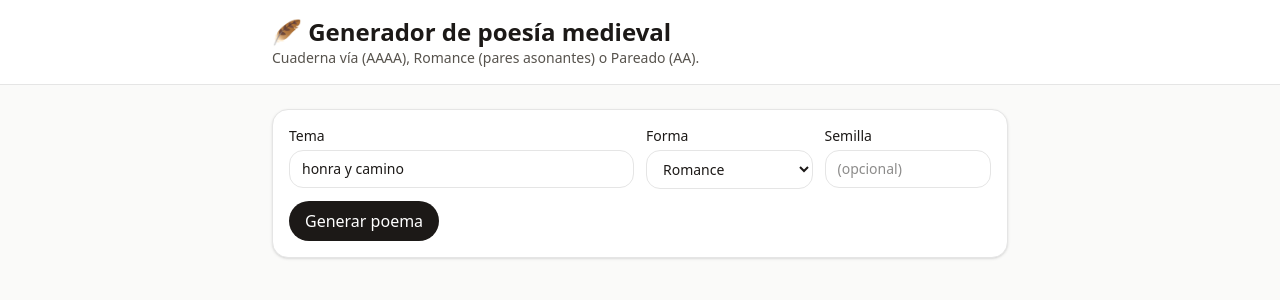
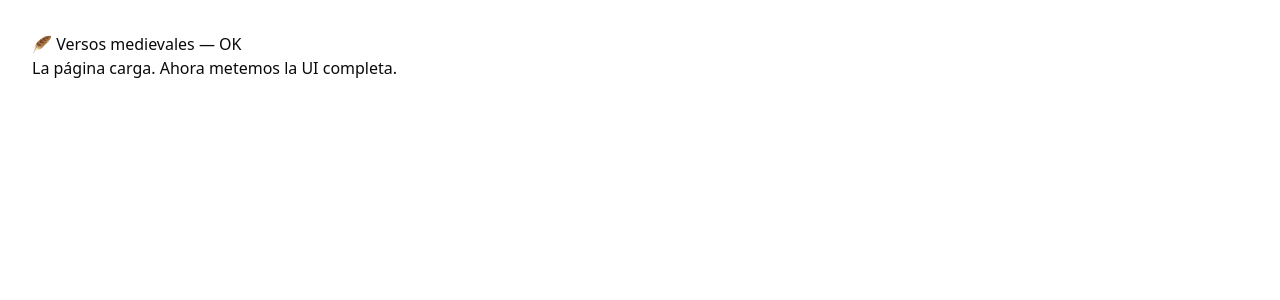
Before and after one commit to elcorreveidile/versos-medievales, a Next.js app: page / in a window 1280 px wide. Shown: the top 300 px of the page. Built offline with nearby package versions, Linux system fonts and the light colour scheme.

Commit message:
Update page.tsx

```diff
--- a/src/app/page.tsx
+++ b/src/app/page.tsx
@@ -1,164 +1,10 @@
 "use client";
 
-import { useState } from "react";
-
-type Poem = {
-  title?: string;
-  form?: string;
-  scheme?: string;
-  lines?: string[];
-  content?: string;
-  note?: string;
-};
-
 export default function Home() {
-  const [topic, setTopic] = useState("honra y camino");
-  const [form, setForm] = useState<"cuaderna" | "romance" | "pareado">("romance");
-  const [seed, setSeed] = useState<number | "">("");
-  const [poem, setPoem] = useState<Poem | null>(null);
-  const [error, setError] = useState<string | null>(null);
-  const [loading, setLoading] = useState(false);
-
-  // Acepta API que devuelva `content` (string) o `lines` (string[])
-  const normalize = (d: Poem) => {
-    if (!Array.isArray(d?.lines) && typeof d?.content === "string") {
-      const lines = d.content.split("\n").map(s => s.trimEnd()).filter(Boolean);
-      return { ...d, lines };
-    }
-    return d;
-  };
-
-  async function generate() {
-    setLoading(true);
-    setError(null);
-    setPoem(null);
-    try {
-      const res = await fetch("/api/generate-poem", {
-        method: "POST",
-        headers: { "Content-Type": "application/json" },
-        body: JSON.stringify({
-          topic: topic.trim() || undefined,
-          form,
-          seed: typeof seed === "number" ? seed : undefined,
-        }),
-      });
-
-      const data: Poem | { error?: string } = await res.json();
-      if (!res.ok) throw new Error((data as any)?.error || "Error en la API");
-
-      const normalized = normalize(data as Poem);
-      if (!normalized?.lines || normalized.lines.length === 0) {
-        throw new Error("La API no devolvió versos.");
-      }
-      setPoem(normalized);
-    } catch (e: any) {
-      setError(e?.message || "Error desconocido");
-    } finally {
-      setLoading(false);
-    }
-  }
-
-  function downloadTxt() {
-    if (!poem?.lines) return;
-    const blob = new Blob([poem.lines.join("\n")], { type: "text/plain;charset=utf-8" });
-    const a = document.createElement("a");
-    a.href = URL.createObjectURL(blob);
-    a.download = `${(poem.form || "poema")}-${(poem.title || "poema").replace(/\s+/g, "_")}.txt`;
-    a.click();
-    URL.revokeObjectURL(a.href);
-  }
-
   return (
-    <main className="min-h-dvh bg-stone-50 text-stone-900">
-      <header className="border-b bg-white/90 backdrop-blur-sm">
-        <div className="mx-auto max-w-3xl px-4 py-4">
-          <h1 className="text-2xl font-semibold">🪶 Generador de poesía medieval</h1>
-          <p className="text-sm text-stone-600">
-            Cuaderna vía (AAAA), Romance (pares asonantes) o Pareado (AA).
-          </p>
-        </div>
-      </header>
-
-      <section className="mx-auto max-w-3xl px-4 py-6">
-        <div className="rounded-2xl border bg-white p-4 shadow-sm">
-          <div className="grid gap-3 sm:grid-cols-4">
-            <label className="sm:col-span-2 text-sm">
-              Tema
-              <input
-                className="mt-1 w-full rounded-xl border px-3 py-2 outline-none focus:ring"
-                value={topic}
-                onChange={(e) => setTopic(e.target.value)}
-                placeholder="honra, camino, frontera…"
-              />
-            </label>
-            <label className="text-sm">
-              Forma
-              <select
-                className="mt-1 w-full rounded-xl border px-3 py-2 outline-none focus:ring"
-                value={form}
-                onChange={(e) => setForm(e.target.value as any)}
-              >
-                <option value="cuaderna">Cuaderna vía</option>
-                <option value="romance">Romance</option>
-                <option value="pareado">Pareado</option>
-              </select>
-            </label>
-            <label className="text-sm">
-              Semilla
-              <input
-                className="mt-1 w-full rounded-xl border px-3 py-2 outline-none focus:ring"
-                type="number"
-                value={seed}
-                onChange={(e) => setSeed(e.target.value === "" ? "" : Number(e.target.value))}
-                placeholder="(opcional)"
-              />
-            </label>
-          </div>
-
-          <div className="mt-3 flex flex-wrap gap-2">
-            <button
-              onClick={generate}
-              disabled={loading}
-              className="rounded-full bg-stone-900 px-4 py-2 text-white hover:bg-stone-800 disabled:opacity-60"
-            >
-              {loading ? "Generando…" : "Generar poema"}
-            </button>
-
-            {poem?.lines && (
-              <>
-                <button
-                  onClick={() => navigator.clipboard.writeText(poem.lines!.join("\n"))}
-                  className="rounded-full border px-4 py-2 hover:bg-stone-50"
-                >
-                  Copiar
-                </button>
-                <button onClick={downloadTxt} className="rounded-full border px-4 py-2 hover:bg-stone-50">
-                  Descargar .txt
-                </button>
-              </>
-            )}
-          </div>
-
-          {error && (
-            <div className="mt-3 rounded-xl border border-red-300 bg-red-50 p-3 text-sm text-red-800">
-              {error}
-            </div>
-          )}
-        </div>
-
-        {poem?.lines && (
-          <div className="mt-6 rounded-2xl border bg-white p-5 shadow-sm">
-            <div className="mb-2 text-sm text-stone-500">
-              {(poem.form || "").toString()} · {poem.scheme || ""}
-              {poem.note ? ` · ${poem.note}` : ""}
-            </div>
-            <h2 className="text-xl font-medium">{poem.title || "Poema"}</h2>
-            <pre className="mt-3 whitespace-pre-wrap rounded-xl bg-stone-50 p-4 font-[ui-monospace] leading-7">
-{poem.lines.join("\n")}
-            </pre>
-          </div>
-        )}
-      </section>
+    <main style={{fontFamily:"system-ui",padding:"2rem"}}>
+      <h1>🪶 Versos medievales — OK</h1>
+      <p>La página carga. Ahora metemos la UI completa.</p>
     </main>
   );
 }
```
